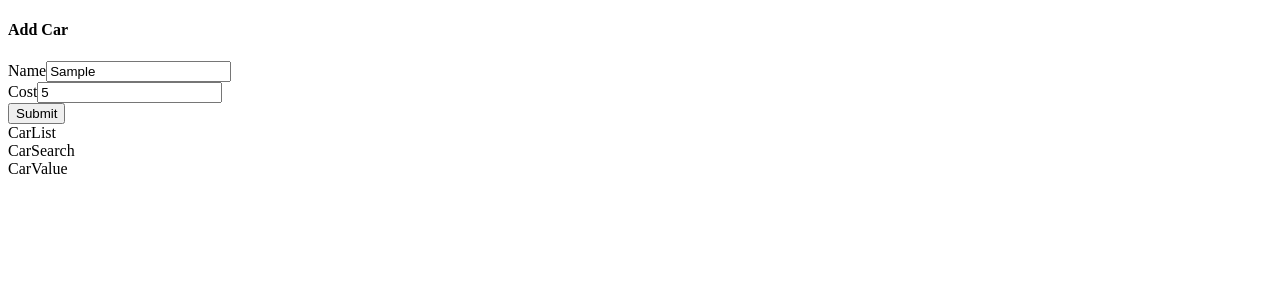
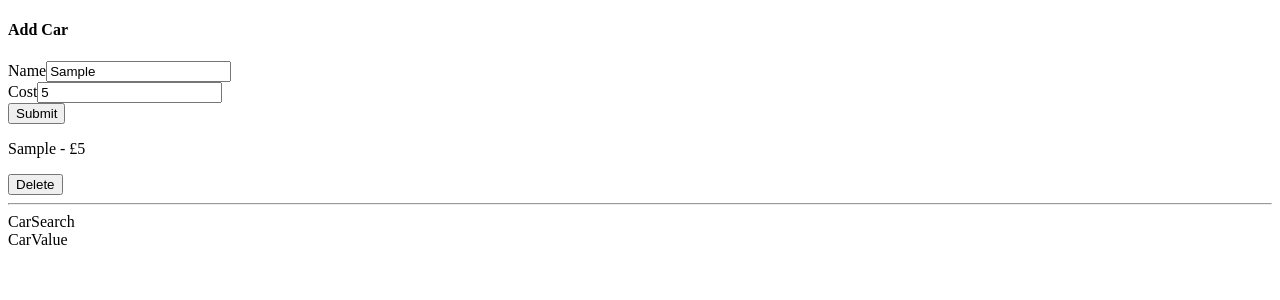
Before and after one commit to mirkiy/cars, a React (Create React App) app: page / in a window 1280 px wide. Both pictures are taken after typing "Sample", "5" into the empty fields and a click on the button "Submit". Shown: the top 300 px of the page. Built offline with nearby package versions, Linux system fonts and the light colour scheme.

Commit message:
listing the records

```diff
--- a/src/components/CarList.js
+++ b/src/components/CarList.js
@@ -4,9 +4,32 @@ function CarList() {
   const cars = useSelector((state) => {
     return state.cars.data;
   });
-  console.log(cars);
+  const handleCarDelete = (car) => {
+    //
+  };
 
-  return <div>CarList</div>;
+  const renderedCars = cars.map((car) => {
+    return (
+      <div key={car.id} className="panel">
+        <p>
+          {car.name} - £{car.cost}
+        </p>
+        <button
+          className="button is-danger"
+          onClick={() => handleCarDelete(car)}
+        >
+          Delete
+        </button>
+      </div>
+    );
+  });
+
+  return (
+    <div className="car-list">
+      {renderedCars}
+      <hr />
+    </div>
+  );
 }
 
 export default CarList;
```
